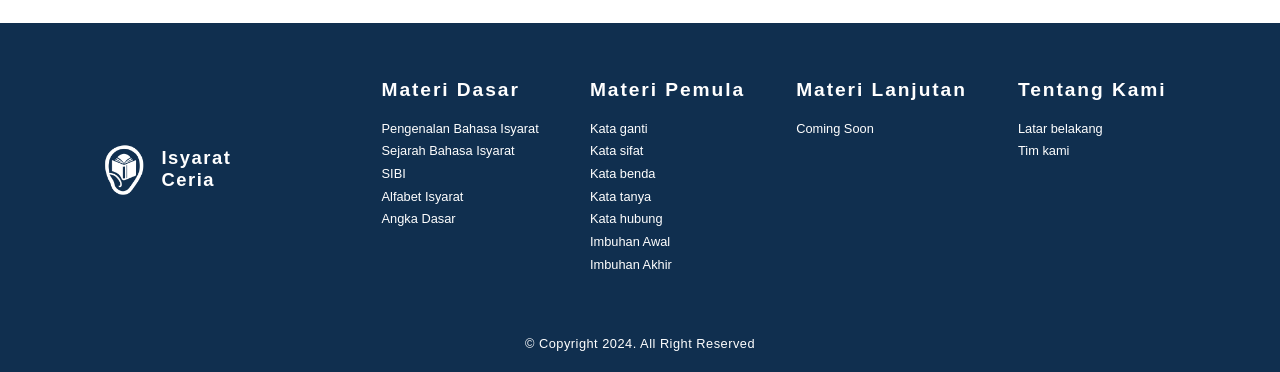
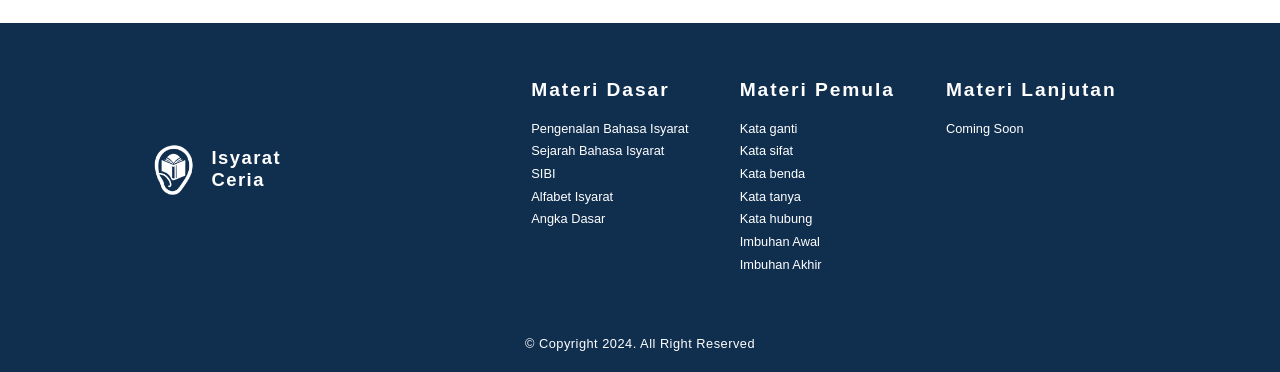
Before and after one commit to MRafifNaufal/isyarat_ceria, a PHP site: page /kuis.php in a window 1280 px wide. Shown: the part 1377-1749 px from the top of the page. Run offline with PHP 8.4, Linux system fonts and the light colour scheme.

Commit message:
footer change

```diff
--- a/footer.php
+++ b/footer.php
@@ -32,11 +32,6 @@ include 'koneksi.php';
                     <a>Coming Soon</a>
 
                 </div>
-                <div class="materi-footer">
-                    <h2>Tentang Kami</h2>
-                    <a href="./tentang_kami.php#latarblkng">Latar belakang</a>
-                    <a href="./tentang_kami.php#tim">Tim kami</a>
-                </div>
             </div>
 
 
```
